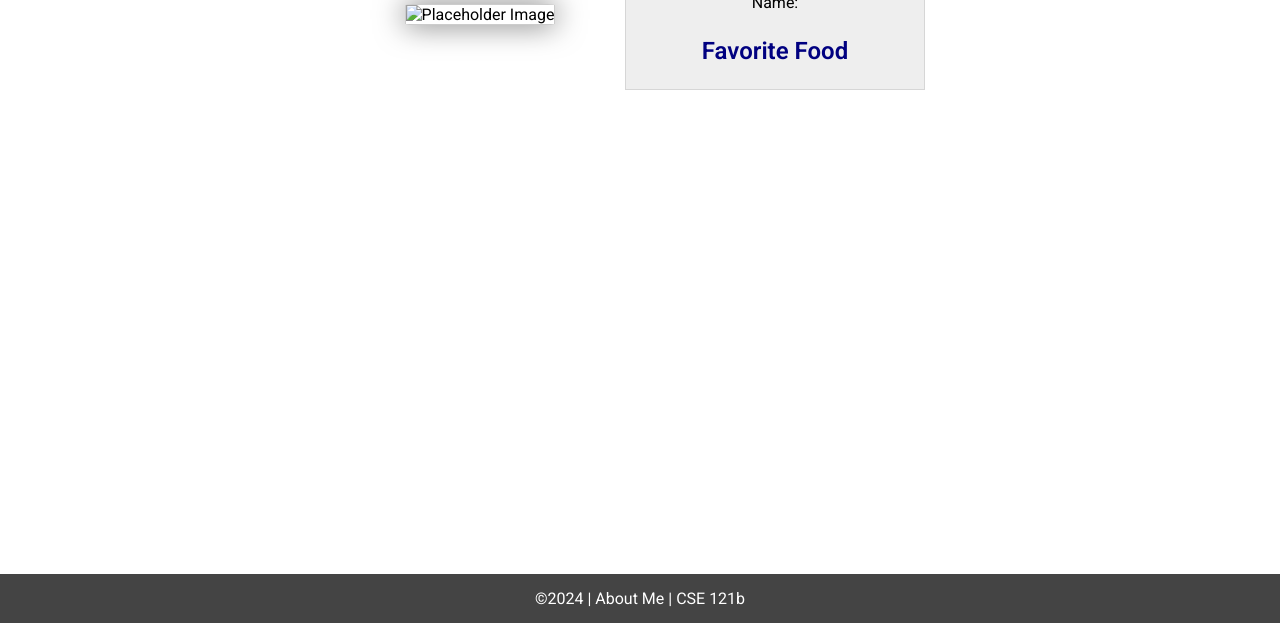
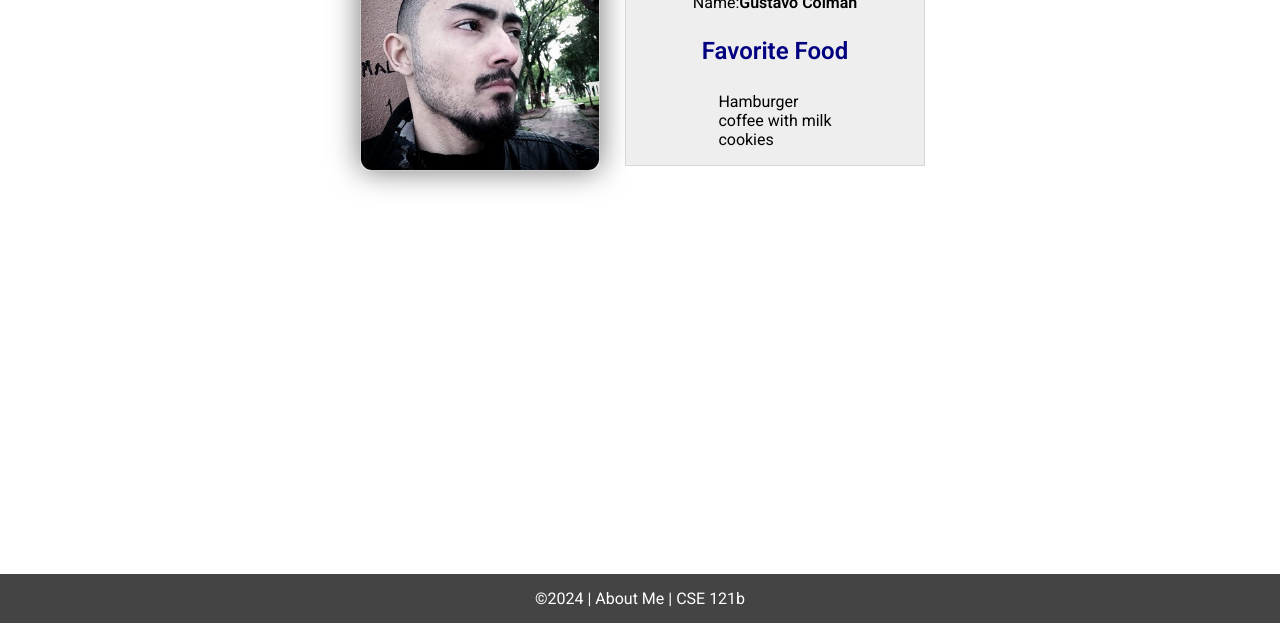
Before and after one commit to GustavoColman/cse121b, a plain HTML site: page index.html in a window 1280 px wide. Shown: the part 177-800 px from the top of the page. Drawn offline with Linux system fonts and the light colour scheme; files whose address does not match are found by name.

Commit message:
finished work from week 2

```diff
--- a/w02-task.html
+++ b/index.html
@@ -26,7 +26,7 @@
   </nav>
   <main id="home">
     <picture>
-      <img src="images/placeholder.png" alt="Placeholder Image">
+      <img src="" alt="">
     </picture>
     <section>
       <h1>About Me</h1>
@@ -39,7 +39,7 @@
     &copy;<span id="year"></span> | About Me | CSE 121b
   </footer>
   <script src="scripts/main.js"></script>
-  <script src="scripts/w02-task.js"></script>
+  <script src="scrypts\w02-task.js"></script>
 </body>
 
 </html>
--- a/scrypts/w02-task.js
+++ b/scrypts/w02-task.js
@@ -1,49 +1,37 @@
 /* W02-Task - Profile Home Page */
 
-/* Step 1 - Setup type tasks - no code required */
+/* Step 2 - Variables */
+let fullname = "Gustavo Colman";
+let currentYear = "2024";
+let profilePicture = "images/colmanPicture.png";
+let altelement = "gustavo colman";
+//declaring array
+var favFood = ["pizza", "Hamburger", "coffee with milk"];
 
-/* Step 2 - Variables */
-let fullname=" Gustavo Colman";
+// Add iten to array
+favFood.push("cookies");
 
-let currentYear="2024";
-
-let profilePicture = "images/colmanPicture.jpg";
-
+// Remove iten form array
+favFood.splice(0, 1); // Removing the first item (pizza)
 
 /* Step 3 - Element Variables */
 const nameElement = document.getElementById('name');
-
 let foodelement = document.getElementById('food');
-
-let yearElement = document.querySelector ('#year');
-
-let imageElement = document.querySelector ("img");
-
-
-
-
-
-
-
-
+let yearElement = document.querySelector('#year');
+let imageElement = document.querySelector("img");
+let source = document.querySelector("img");
 
 /* Step 4 - Adding Content */
-nameElement.innerHTML = `<strong>${fullname}</strong>`;
+document.addEventListener('DOMContentLoaded', function () {
+  // a friend said me to load the dom with this function, i don't know
+  //if i skipp this part on the class but looks like it worked
+  nameElement.innerHTML = `<strong>${fullname}</strong>`;
+  yearElement.textContent = `${currentYear}`;
+  imageElement.setAttribute('src', profilePicture);
+  source.setAttribute ('alt',altelement);
 
-yearElement.textContent = `${currentYear}`;
-
-imageElement.setAttribute('src',profilePicture);
-
-foodelement.innerHTML += `<br>${favFood}`;
-
-
-
-
-
-
-
-/* Step 5 - Array */
-var favFood = ["pizza","Hamburger","coffee with milk"];
-
-
-// só preciso fazer a lista de comidas e fazer a imagem aparecer agora
+  // food list
+  favFood.forEach(food => {
+    foodelement.innerHTML += `<br>${food}`;
+  });
+});
```
Also changed, not shown: images/colmanPicture.jpg (deleted), images/colmanPicture.png (added).
